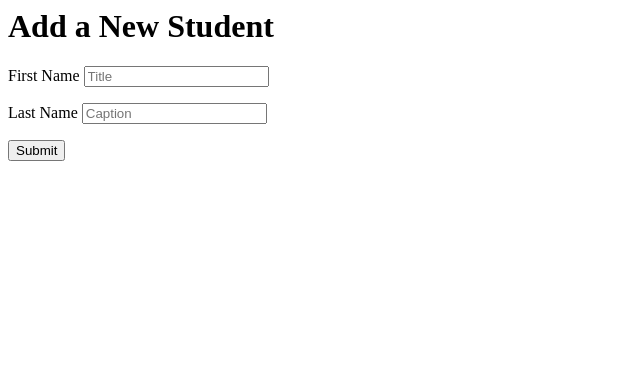
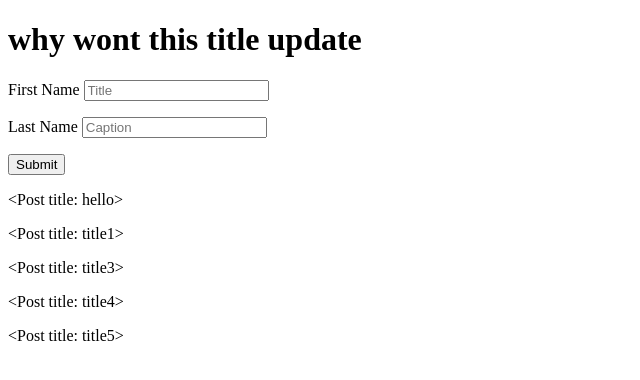
Before and after one commit to carlinnv/girlhacks, a Flask app: page /discussion in a window 1280 px wide. Shown: the top 380 px of the page, without its empty margins (0-640 px from the left). Run offline with Flask 3, Linux system fonts and the light colour scheme.

Commit message:
database updates show on discussion page now

```diff
--- a/main.py
+++ b/main.py
@@ -41,6 +41,7 @@ def main():
 
 @app.route("/discussion", methods=['GET', 'POST'])
 def discussion():
+    posts = Post.query.all()
     if request.method == 'POST':
         title = request.form.get("title")
         caption = request.form.get("caption")
@@ -48,8 +49,8 @@ def discussion():
         db.session.commit()
         posts = Post.query.all()
         print(posts)
-        return "Your title is " + title + " and your caption is " + caption + "."
-    return render_template("discussion.html")
+        return render_template("discussion.html", allPosts = posts, testVar = "Test!!")
+    return render_template("discussion.html", allPosts = posts, testVar = "Test!!")
 
 
 
@@ -68,4 +69,7 @@ def testing():
     return "Can Forum see this..."
 
 if __name__ == "__main__":
+    app.jinja_env.auto_reload = True
+    app.config['TEMPLATES_AUTO_RELOAD'] = True
+    debug = True
     app.run()
--- a/templates/discussion.html
+++ b/templates/discussion.html
@@ -16,6 +16,7 @@
     </form>
 </body>
 </html> -->
+<!DOCTYPE html>
 
 <html lang="en"></html>
 <head>
@@ -23,7 +24,7 @@
     <title>FlaskApp</title>
 </head>
 <body>
-    <h1 style="width: 100%">Add a New Student</h1>
+    <h1 style="width: 100%">why wont this title update</h1>
     <form action="/discussion" method="post">
         <p>
             <label for="title">First Name</label>
@@ -42,6 +43,10 @@
         <p>
             <button type="submit">Submit</button>
         </p>
+
+        {% for post in allPosts %}
+        <p>{{post}}</p>
+        {% endfor %}
     </form>
 </body>
 </html>
```
Also changed, not shown: instance/project.db.
